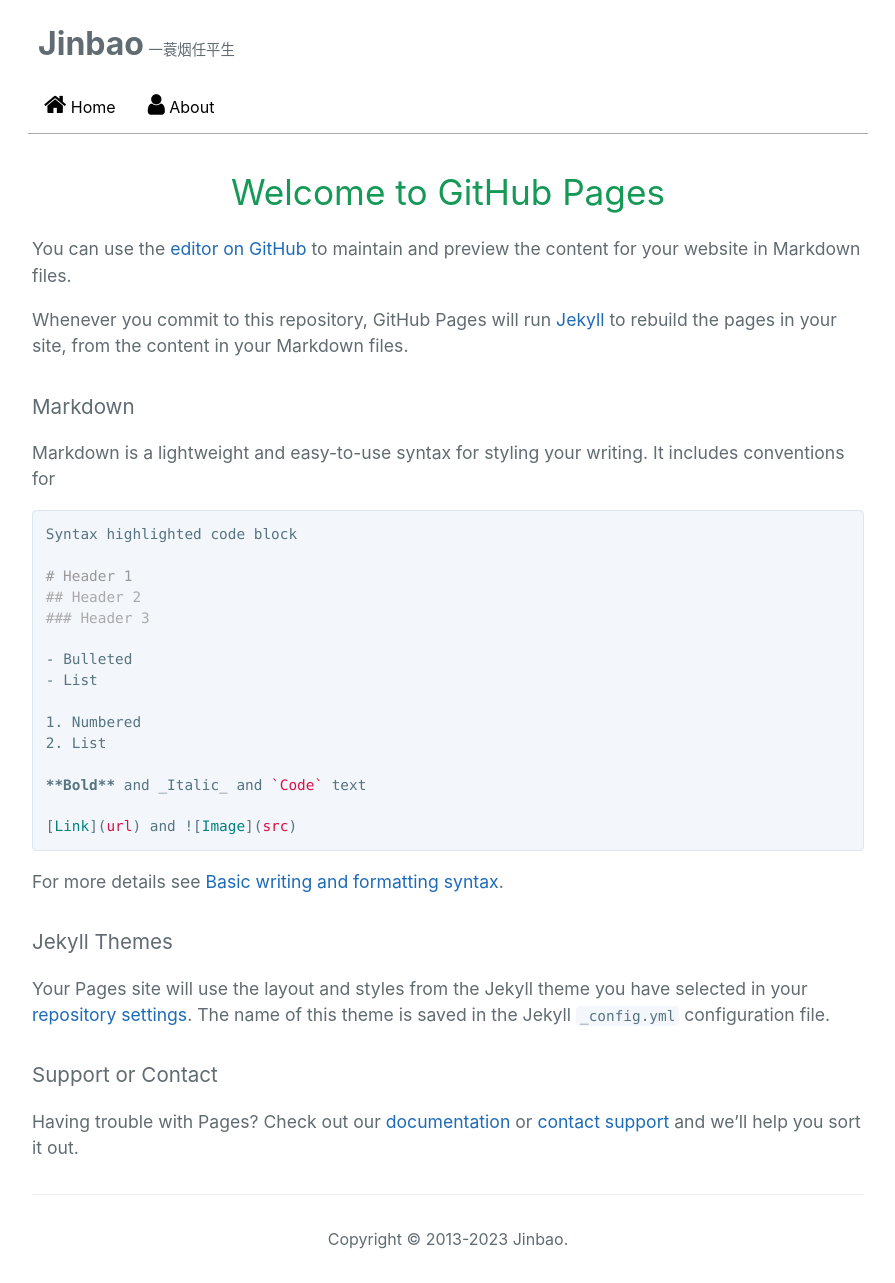
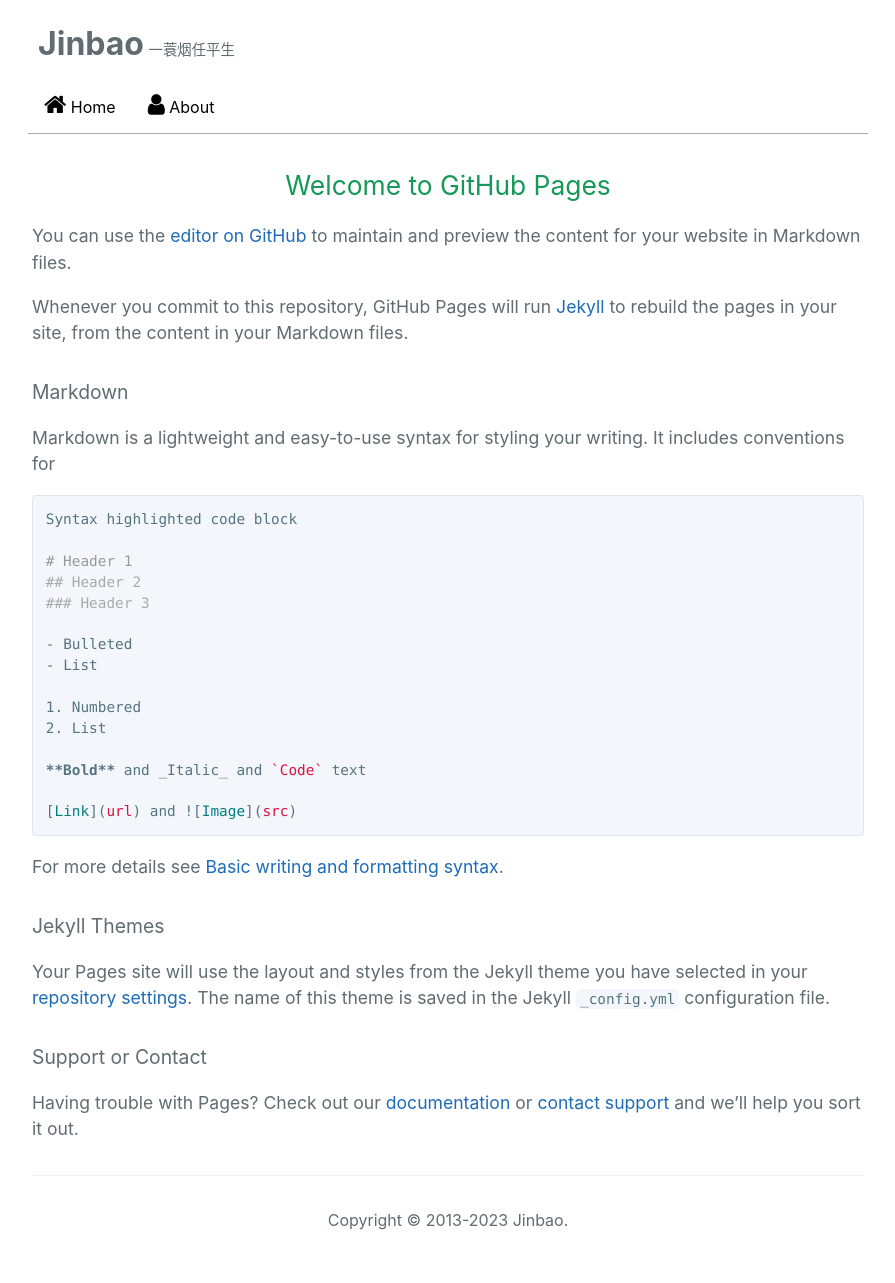
Before and after one commit to JinbaoWeb/jinbaoweb.github.io, a Jekyll site: the page built from index.md, in a window 1280 px wide. Shown: the whole page, without its empty margins (192-1087 px from the left). Built offline with Jekyll 4.4.1, drawn with Linux system fonts in a browser that asks for light colours; our own code applies the rules of GitHub Pages for plain Markdown files.

Commit message:
Update style.css

```diff
--- a/assets/css/style.css
+++ b/assets/css/style.css
@@ -674,19 +674,29 @@
     margin-bottom: 1rem;
     font-weight: normal;
     color: #159957;
+    font-size: 1.5em;
 }
 
 ,.main-content h2 {
     margin-top: 2rem;
     margin-bottom: 1rem;
     font-weight: normal;
-    color: #159957
+    color: #159957;
+    font-size: 1.3em;
 }
 
-.main-content h3,.main-content h4,.main-content h5,.main-content h6 {
+.main-content h3 {
     margin-top: 2rem;
     margin-bottom: 1rem;
     font-weight: normal;
+    font-size: 1.1em;
+}
+
+.main-content h4,.main-content h5,.main-content h6 {
+    margin-top: 2rem;
+    margin-bottom: 1rem;
+    font-weight: normal;
+    font-size: 1em;
 }
 
 .main-content p {
```
